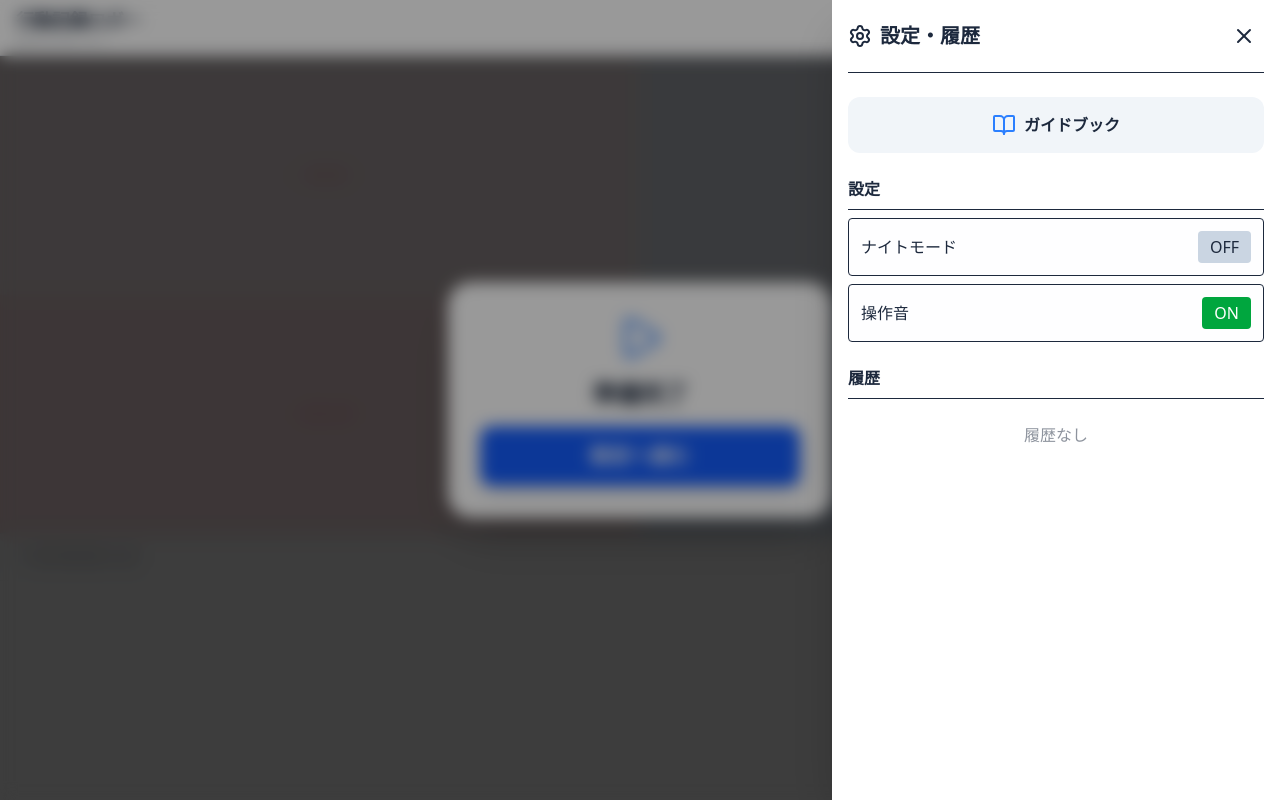
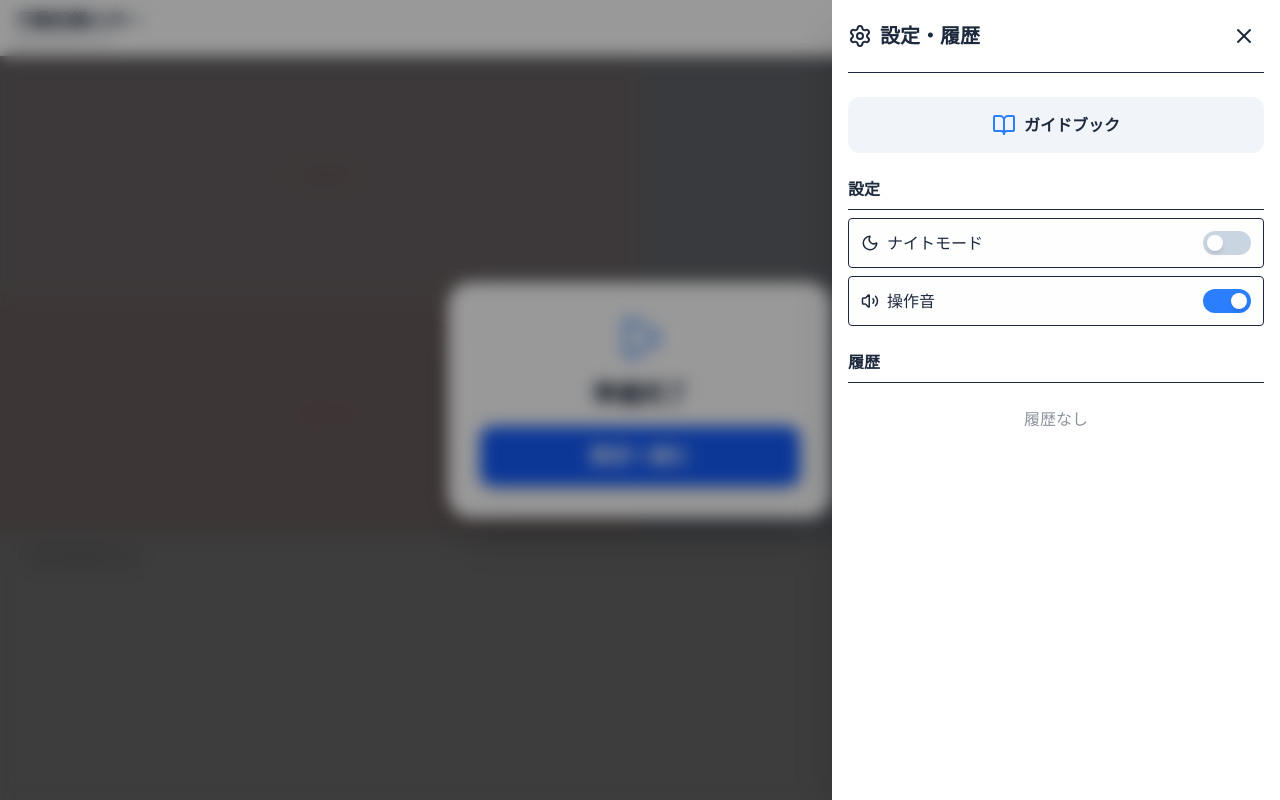
Before and after one commit to Arei1126/shikakeology_logger, a React (Vite) app: page / in a window 1280 px wide. Both pictures are taken after a click on the button 1245 px from the left and 27 px from the top of the page. Built offline with nearby package versions, Linux system fonts and the light colour scheme.

Commit message:
fix minor issuegit add App.tsx

```diff
--- a/src/App.tsx
+++ b/src/App.tsx
@@ -1,14 +1,15 @@
 import React, { useState, useRef, useEffect, useCallback, useMemo } from 'react';
-import { Download, Play, Square, RotateCcw, Settings, FileText, Trash2, Eye, Footprints, Hand, User, Moon, Volume2, Archive, History, CheckCircle, X, Users, Edit3, BookOpen, ExternalLink, Share, MoreVertical, Layers, MousePointer2, Smartphone, AlertTriangle } from 'lucide-react';
+import { Download, Play, Square, RotateCcw, Settings, FileText, Trash2, Eye, Footprints, Hand, User, Moon, Volume2, Archive, History, CheckCircle, X, Users, Edit3, BookOpen, ExternalLink, Share, MoreVertical, Layers, MousePointer2, Smartphone, AlertTriangle, Save, Power } from 'lucide-react';
 
 /**
  * ============================================================================
- * Shikakeology Action Logger (Refactored v5.7 - Stable)
+ * Shikakeology Action Logger (Refactored v5.8 - Polish)
  * ============================================================================
- * * Update v5.7 Fix:
- * - 【BugFix】履歴削除時の確認ダイアログをwindow.confirmからインラインUIに変更（環境依存の回避）
- * - 【機能修正】0件データのCSVエクスポートを許可（メタデータのみ出力）
- * - 【安定化】履歴削除のステート管理をSettingsPanel内で完結
+ * * Update v5.8 Fix:
+ * - 【UI改善】設定画面のスイッチをトグルスライド式に変更
+ * - 【Doc更新】ガイドブックに操作フロー（開始・終了・保存）と詳細なPWA手順を追加
+ * - 【UX改善】メイン画面のバウンススクロールをCSSで抑制 (overscroll-none)
+ * - 【UX改善】長押しメニュー（コンテキストメニュー）を全域で無効化
  */
 
 // ============================================================================
@@ -298,7 +299,7 @@ const useTouchGesture = (isRecording: boolean, onActionDetermined: (gender: Gend
  * Utility: 詳細CSVエクスポート
  */
 const downloadCSV = (targetLogs: LogEntry[], targetInfo: SessionInfo, prefix: string) => {
-    // v5.7 Fix: 0件でもメタデータのみでエクスポート可能にする（制限解除）
+    // 0件でもメタデータのみでエクスポート可能にする（制限解除）
     // if (targetLogs.length === 0) { alert('No Data to export'); return; }
 
     const generateCSVContent = () => {
@@ -336,7 +337,7 @@ const downloadCSV = (targetLogs: LogEntry[], targetInfo: SessionInfo, prefix: st
         const sanitizedNote = (targetInfo.note || '').replace(/[\n\r,]/g, ' ');
 
         return [
-          `# Shikakeology Data Export (v5.7)`,
+          `# Shikakeology Data Export (v5.8)`,
           `# Export Date,${new Date().toLocaleString('ja-JP', { timeZone: 'Asia/Tokyo' })}`,
           `# Session Start,${startTimeStr}`,
           `# Session End,${endTimeStr}`,
@@ -372,6 +373,16 @@ const downloadCSV = (targetLogs: LogEntry[], targetInfo: SessionInfo, prefix: st
     document.body.removeChild(link);
 };
 
+// UI Component: Toggle Switch (v5.8 New)
+const ToggleSwitch = ({ checked, onChange }: { checked: boolean, onChange: () => void }) => (
+    <button
+        onClick={onChange}
+        className={`w-12 h-6 rounded-full p-1 transition-colors duration-200 ease-in-out flex items-center ${checked ? 'bg-blue-500' : 'bg-slate-300 dark:bg-slate-600'}`}
+    >
+        <div className={`bg-white w-4 h-4 rounded-full shadow-md transform transition-transform duration-200 ease-in-out ${checked ? 'translate-x-6' : 'translate-x-0'}`} />
+    </button>
+);
+
 // Component: Static Guide Icon (Colors restored to v4.11)
 const StaticGuide = ({ gender, isGroup }: { gender: Gender, isGroup: boolean }) => {
     const isMale = gender === 'Male';
@@ -397,7 +408,7 @@ const StaticGuide = ({ gender, isGroup }: { gender: Gender, isGroup: boolean })
     );
 };
 
-// Component: Guide Modal (With Link, z-index fixed)
+// Component: Guide Modal (With Link, z-index fixed, Enhanced Usage & Install)
 const GuideModal = ({ settings, onClose }: { settings: AppSettings, onClose: () => void }) => {
     const [tab, setTab] = useState<'theory' | 'usage' | 'install'>('theory');
 
@@ -417,9 +428,9 @@ const GuideModal = ({ settings, onClose }: { settings: AppSettings, onClose: ()
 
           <div className="flex border-b border-slate-200 dark:border-slate-700">
             {[
-              { id: 'theory', label: '理論背景', icon: <Layers size={16}/> },
+              { id: 'theory', label: '理論', icon: <Layers size={16}/> },
               { id: 'usage', label: '使い方', icon: <MousePointer2 size={16}/> },
-              { id: 'install', label: 'インストール', icon: <Smartphone size={16}/> },
+              { id: 'install', label: 'PWA', icon: <Smartphone size={16}/> },
             ].map(t => (
               <button
                 key={t.id}
@@ -489,10 +500,20 @@ const GuideModal = ({ settings, onClose }: { settings: AppSettings, onClose: ()
               </div>
             )}
             {tab === 'usage' && (
-              <div className="space-y-5 animate-in fade-in slide-in-from-bottom-2 duration-300">
+              <div className="space-y-6 animate-in fade-in slide-in-from-bottom-2 duration-300">
                  <div className="space-y-2">
-                    <h3 className="font-bold border-b pb-1 dark:border-slate-600">操作方法</h3>
-                    <p className="text-sm opacity-80">画面を長押しして、対象者の行動に合わせて指をスライドさせます。</p>
+                    <h3 className="font-bold border-b pb-1 dark:border-slate-600 mb-2">記録の手順</h3>
+                    <ol className="list-decimal list-inside text-sm space-y-2 opacity-90">
+                        <li className="pl-1"><span className="font-bold text-blue-500">開始</span>: 画面上部の <Play size={14} className="inline"/> 開始ボタンをタップし、場所やメモを入力して記録をスタートします。</li>
+                        <li className="pl-1"><span className="font-bold text-slate-500">操作</span>: 画面を長押しし、対象者の行動に合わせて指をスライドさせて記録します（詳細は下図）。</li>
+                        <li className="pl-1"><span className="font-bold text-slate-500">停止</span>: 画面上部の <Square size={14} className="inline"/> 終了ボタンをタップすると記録が停止します（まだ保存されません）。</li>
+                        <li className="pl-1"><span className="font-bold text-emerald-500">保存</span>: 終了確認画面で「保存して終了」をタップすると、履歴にデータが保存されます。</li>
+                    </ol>
+                 </div>
+
+                 <div className="space-y-2">
+                    <h3 className="font-bold border-b pb-1 dark:border-slate-600">タッチ操作</h3>
+                    <p className="text-sm opacity-80">指を置いた位置を基準にスワイプします。</p>
                     <ul className="text-sm space-y-2 pl-2 mt-2">
                         <li className="flex items-center gap-2"><span className="font-bold">⬆ 上へ:</span> <span className="bg-amber-100 text-amber-800 px-1 rounded">見た (Look)</span></li>
                         <li className="flex items-center gap-2"><span className="font-bold">⬅➡ 外側へ:</span> <span className="bg-emerald-100 text-emerald-800 px-1 rounded">止まった (Stop)</span></li>
@@ -505,16 +526,27 @@ const GuideModal = ({ settings, onClose }: { settings: AppSettings, onClose: ()
             {tab === 'install' && (
               <div className="space-y-6 animate-in fade-in slide-in-from-bottom-2 duration-300">
                 <div className={`p-4 rounded-xl border-l-4 border-blue-500 ${settings.darkMode ? 'bg-blue-900/20' : 'bg-blue-50'}`}>
-                    <h3 className="font-bold text-blue-600 dark:text-blue-400 mb-1">PWA (Progressive Web App)</h3>
-                    <p className="text-xs opacity-80">ホーム画面に追加することで、オフラインでも動くネイティブアプリのように使用できます。</p>
+                    <h3 className="font-bold text-blue-600 dark:text-blue-400 mb-1">アプリとしてインストール (PWA)</h3>
+                    <p className="text-xs opacity-80">ホーム画面に追加することで、オフラインでも動作し、全画面で快適に使用できます。</p>
                 </div>
+
                 <div className="space-y-3">
-                    <h3 className="font-bold flex items-center gap-2 border-b pb-2">🍎 iOS (Safari)</h3>
-                    <p className="text-sm opacity-80">共有ボタン <Share size={12} className="inline"/> → 「ホーム画面に追加」</p>
+                    <h3 className="font-bold flex items-center gap-2 border-b pb-2">🍎 iOS (iPhone/iPad)</h3>
+                    <ol className="list-decimal list-inside text-sm space-y-2 opacity-80">
+                        <li>Safariの下部にある <Share size={14} className="inline"/> <strong>共有ボタン</strong>をタップします。</li>
+                        <li>メニューを少し下にスクロールします。</li>
+                        <li><strong>「ホーム画面に追加」</strong>を選択します。</li>
+                        <li>右上の<strong>「追加」</strong>をタップして完了です。</li>
+                    </ol>
                 </div>
+
                 <div className="space-y-3">
                     <h3 className="font-bold flex items-center gap-2 border-b pb-2">🤖 Android (Chrome)</h3>
-                    <p className="text-sm opacity-80">メニュー <MoreVertical size={12} className="inline"/> → 「アプリをインストール」</p>
+                    <ol className="list-decimal list-inside text-sm space-y-2 opacity-80">
+                        <li>Chromeの右上にある <MoreVertical size={14} className="inline"/> <strong>メニューアイコン</strong>をタップします。</li>
+                        <li><strong>「アプリをインストール」</strong>または<strong>「ホーム画面に追加」</strong>を選択します。</li>
+                        <li>画面の指示に従ってインストールします。</li>
+                    </ol>
                 </div>
               </div>
             )}
@@ -603,12 +635,12 @@ const SettingsPanel: React.FC<{
                     <div>
                         <h3 className="font-bold border-b pb-2 mb-2">設定</h3>
                         <div className="flex justify-between items-center p-3 mb-2 rounded bg-slate-100/10 border">
-                            <span>ナイトモード</span>
-                            <button onClick={() => setSettings(s => ({...s, darkMode: !s.darkMode}))} className={`px-3 py-1 rounded transition-colors ${settings.darkMode ? 'bg-purple-600 text-white' : 'bg-slate-300'}`}>{settings.darkMode ? 'ON' : 'OFF'}</button>
+                            <span className="flex items-center gap-2"><Moon size={18}/> ナイトモード</span>
+                            <ToggleSwitch checked={settings.darkMode} onChange={() => setSettings(s => ({...s, darkMode: !s.darkMode}))} />
                         </div>
                         <div className="flex justify-between items-center p-3 rounded bg-slate-100/10 border">
-                            <span>操作音</span>
-                            <button onClick={() => setSettings(s => ({...s, soundEnabled: !s.soundEnabled}))} className={`px-3 py-1 rounded transition-colors ${settings.soundEnabled ? 'bg-green-600 text-white' : 'bg-slate-300'}`}>{settings.soundEnabled ? 'ON' : 'OFF'}</button>
+                            <span className="flex items-center gap-2"><Volume2 size={18}/> 操作音</span>
+                            <ToggleSwitch checked={settings.soundEnabled} onChange={() => setSettings(s => ({...s, soundEnabled: !s.soundEnabled}))} />
                         </div>
                     </div>
                     <div>
@@ -736,6 +768,7 @@ export default function App() {
   };
 
   const handleArchive = () => {
+      // 0件でも保存OKになったので、戻り値チェックは削除
       logger.archiveSession();
       setUiState(prev => ({ ...prev, mode: 'idle' }));
       trigger('success', [50, 100]);
@@ -747,13 +780,17 @@ export default function App() {
   const borderColor = darkMode ? 'border-slate-700' : 'border-slate-200';
 
   return (
-    <div className={`h-screen w-full flex flex-col font-sans overflow-hidden touch-none select-none transition-colors duration-300 ${baseBg}`}>
+    // v5.8 Fix: overscroll-noneを追加して画面の引っ張りを抑制。onContextMenuで長押しメニューをブロック。
+    <div
+        className={`h-screen w-full flex flex-col font-sans overflow-hidden touch-none select-none overscroll-none transition-colors duration-300 ${baseBg}`}
+        onContextMenu={(e) => e.preventDefault()}
+    >
 
       {/* --- HEADER --- */}
       <header className={`px-4 py-2 flex justify-between items-center z-50 h-14 border-b ${darkMode ? 'bg-slate-900' : 'bg-white'} ${borderColor}`}>
         <div>
             <div className="font-bold text-lg">行動記録ロガー</div>
-            <div className="text-[10px] font-mono opacity-50">Refactored v5.7</div>
+            <div className="text-[10px] font-mono opacity-50">Refactored v5.8</div>
         </div>
         <div className="flex gap-2">
             {uiState.mode === 'idle' && (
```
